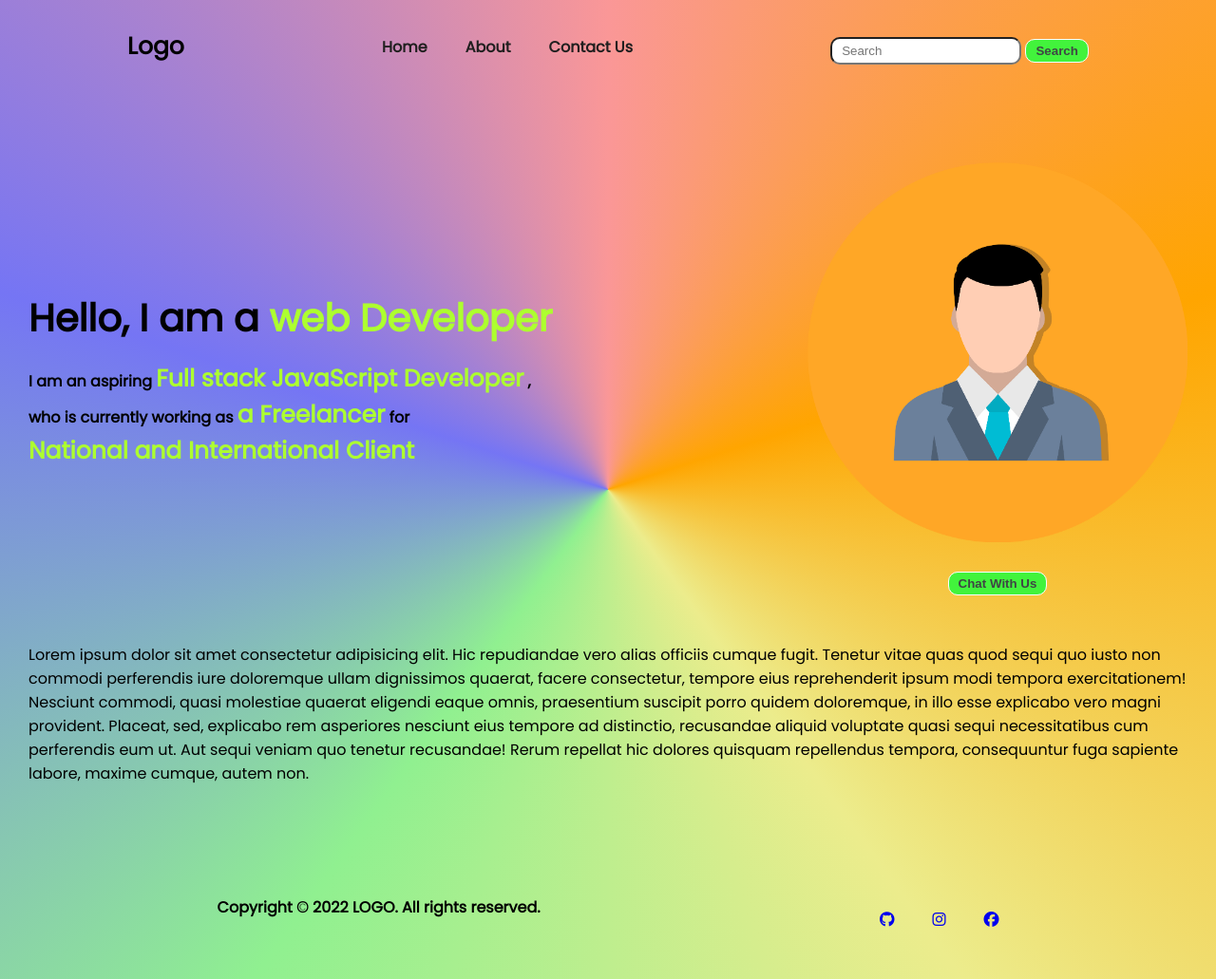
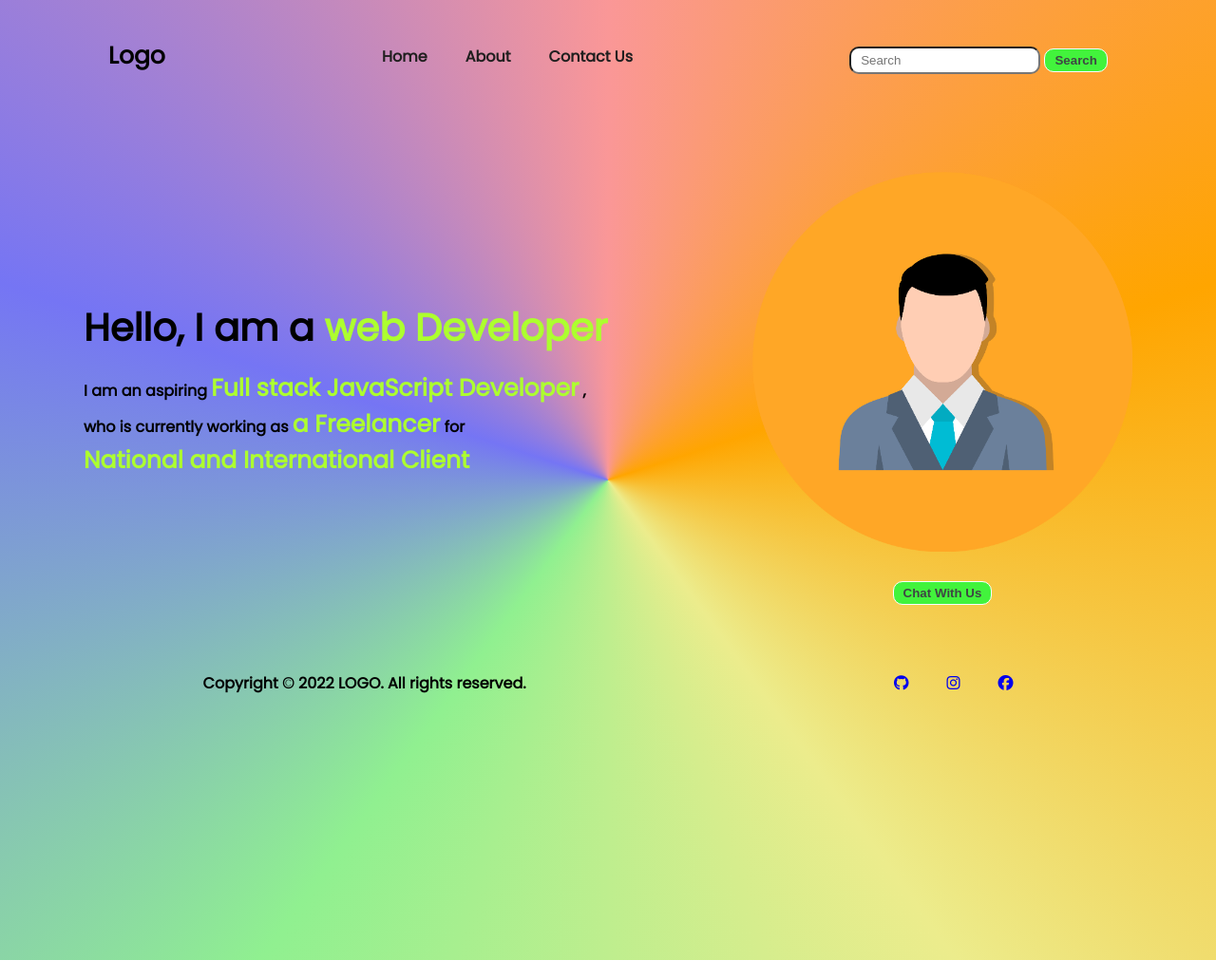
Before and after one commit to jk131297/webProject1, a plain HTML site: page index.html in a window 1280 px wide. Shown: the whole page at 95% size. Drawn offline with Linux system fonts and the light colour scheme.

Commit message:
Last change

```diff
--- a/index.html
+++ b/index.html
@@ -60,19 +60,6 @@
         </div>
       </div>
     </section>
-    <section class="article">
-      Lorem ipsum dolor sit amet consectetur adipisicing elit. Hic repudiandae
-      vero alias officiis cumque fugit. Tenetur vitae quas quod sequi quo iusto
-      non commodi perferendis iure doloremque ullam dignissimos quaerat, facere
-      consectetur, tempore eius reprehenderit ipsum modi tempora exercitationem!
-      Nesciunt commodi, quasi molestiae quaerat eligendi eaque omnis,
-      praesentium suscipit porro quidem doloremque, in illo esse explicabo vero
-      magni provident. Placeat, sed, explicabo rem asperiores nesciunt eius
-      tempore ad distinctio, recusandae aliquid voluptate quasi sequi
-      necessitatibus cum perferendis eum ut. Aut sequi veniam quo tenetur
-      recusandae! Rerum repellat hic dolores quisquam repellendus tempora,
-      consequuntur fuga sapiente labore, maxime cumque, autem non.
-    </section>
     <footer>
         <p>
           <!--Footer Text-->
--- a/styles/style.css
+++ b/styles/style.css
@@ -17,13 +17,12 @@ body {
   background-repeat: no-repeat;
   background-size: cover;
   font-family: "Poppins", sans-serif;
-  overflow-x: hidden;
-  overflow-y: scroll;
+  overflow: hidden;
   display: grid;
   grid-template-columns: 1fr;
   grid-template-rows: 1fr 5fr 2fr 1fr;
   row-gap: 50px;
-  margin: 30px;
+  margin-top: 40px;
 }
 #imgAvtr {
   height: 400px;
@@ -31,10 +30,11 @@ body {
 }
 .main {
   display: flex;
-  justify-content: space-between;
+  justify-content: center;
 }
 .left-sec {
   align-self: center;
+  width: 55%;
 }
 .left-sec p{
    font-weight: 600;
@@ -122,7 +122,7 @@ button:hover {
 footer{
     display: flex;
     justify-content: space-around;
-    align-items: center;
+    /* align-items: center; */
     padding: 20px;
 }
 footer p{
@@ -130,7 +130,6 @@ footer p{
 }
 .footer-ul{
     display: flex;
-    align-self: flex-end;
     gap: 40px;
 }
 .footer-ul li a i:hover{
```
